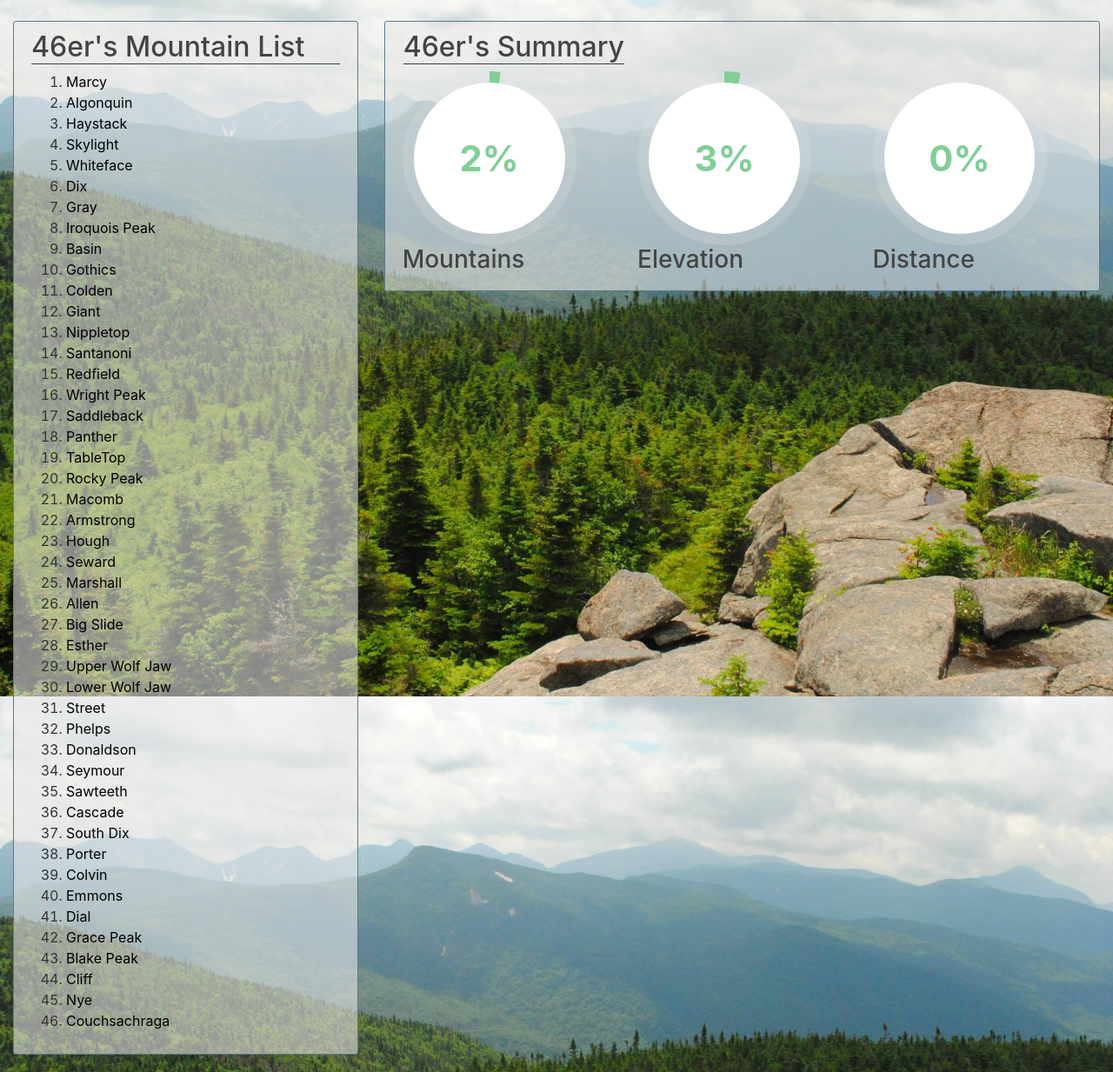
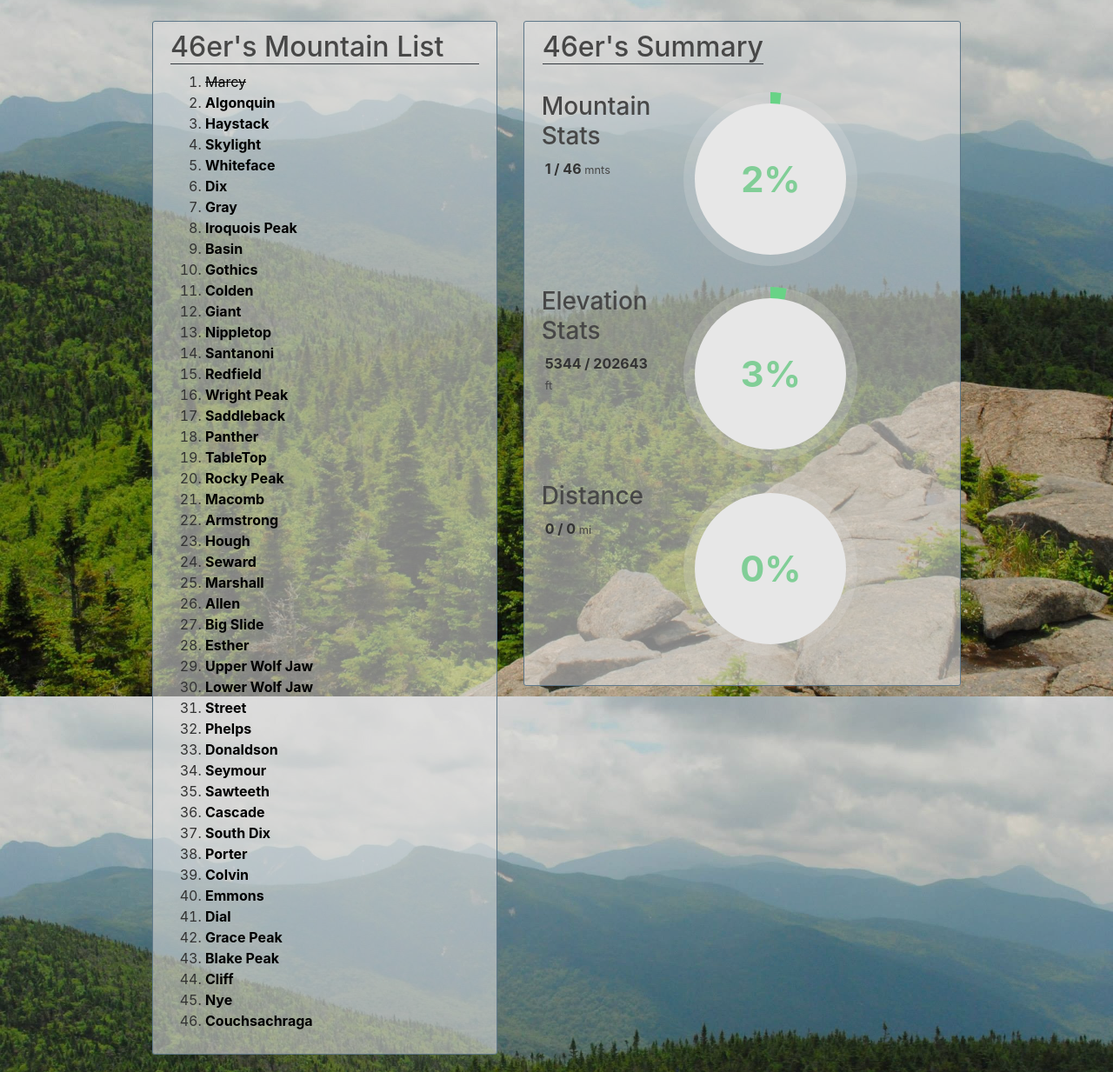
Before and after one commit to Cryoexn/HikeChallenges, a Django app: a page that uses mysite/challenges/templates/challenges/base.html in a window 1280 px wide. Shown: the part 56-1289 px from the top of the page at 87% size. Run offline with Django 3.2, Linux system fonts and the light colour scheme; a user stored in the database is signed in; data comes from the database, SQL or seed files in the repository; both versions use the stored data as it was after the commit; some libraries are stand-ins or nearby versions.

Commit message:
Formatted piecharts and mountain list.

```diff
--- a/mysite/challenges/static/challenges/main.css
+++ b/mysite/challenges/static/challenges/main.css
@@ -39,8 +39,12 @@
     color: #000000;
   }
 
+  .text-muted-slight {
+    color: rgb(71, 71, 71);
+  }
+
   .content-section {
-    background: #e9e9e98f;
+    background: #e0e0e091;
     padding: 10px 20px;
     border: 1px solid #5f788a;
     border-radius: 3px;
@@ -48,7 +52,7 @@
   }
 
   .content-section-light {
-    background: #fffafa46;
+    background: #fffafa9f;
     padding: 10px 20px;
     border: 1px solid #5f788a;
     border-radius: 3px;
@@ -130,3 +134,73 @@
   .bg-day-inner {
     background-color:#3688a3dc;
   }
+
+  .progress-pie-chart {
+    width:200px;
+    height: 200px;
+    border-radius: 50%;
+    background-color: #e5e5e538;
+    position: relative;
+}
+
+.progress-pie-chart.gt-50 {
+    background-color: #81CE97;
+}
+
+.ppc-progress {
+    content: "";
+    position: absolute;
+    border-radius: 50%;
+    left: calc(50% - 100px);
+    top: calc(50% - 100px);
+    width: 200px;
+    height: 200px;
+    clip: rect(0, 200px, 200px, 100px);
+}
+
+.ppc-progress .ppc-progress-fill {
+    content: "";
+    position: absolute;
+    border-radius: 50%;
+    left: calc(50% - 100px);
+    top: calc(50% - 100px);
+    width: 200px;
+    height: 200px;
+    clip: rect(0, 100px, 200px, 0);
+    background: #68d386;
+    transform: rotate(60deg);
+}
+
+.gt-50 .ppc-progress {
+    clip: rect(0, 100px, 200px, 0);
+}
+
+.gt-50 .ppc-progress .ppc-progress-fill {
+    clip: rect(0, 200px, 200px, 100px);
+    background: #E5E5E5;
+}
+
+.ppc-percents {
+    content: "";
+    position: absolute;
+    border-radius: 50%;
+    left: calc(50% - 173.91304px/2);
+    top: calc(50% - 173.91304px/2);
+    width: 173.91304px;
+    height: 173.91304px;
+    background: rgb(231, 231, 231);
+    text-align: center;
+    display: table;
+}
+
+.ppc-percents span {
+    display: block;
+    font-size: 2.6em;
+    font-weight: bold;
+    color: #81CE97;
+}
+
+.pcc-percents-wrapper {
+    display: table-cell;
+    vertical-align: middle;
+}
--- a/mysite/challenges/static/challenges/pie-chart.js
+++ b/mysite/challenges/static/challenges/pie-chart.js
@@ -2,7 +2,7 @@
 $(document).ready(function() {
     var mnt_progressbar = $('#progress_bar_mnt');
     mnt_max = mnt_progressbar.attr('max');
-    mnt_time = (1000 / mnt_max) * 2;
+    mnt_time = (1000 / mnt_max) * 8;
     mnt_value = mnt_progressbar.val();
     mnt_current_pct = mnt_progressbar.val();
 
@@ -33,7 +33,7 @@ $(document).ready(function() {
 $(document).ready(function() {
     var elv_progressbar = $('#progress_bar_elv');
     elv_max = elv_progressbar.attr('max');
-    elv_time = (1000 / elv_max) * 2;
+    elv_time = (1000 / elv_max) * 6;
     elv_value = elv_progressbar.val();
     elv_current_pct = elv_progressbar.val();
 
@@ -64,7 +64,7 @@ $(document).ready(function() {
 $(document).ready(function() {
     var dist_progressbar = $('#progress_bar_dist');
     dist_max = dist_progressbar.attr('max');
-    dist_time = (1000 / dist_max) * 2;
+    dist_time = (1000 / dist_max) * 4;
     dist_value = dist_progressbar.val();
     dist_current_pct = dist_progressbar.val();
 
--- a/mysite/challenges/templates/challenges/base.html
+++ b/mysite/challenges/templates/challenges/base.html
@@ -17,9 +17,11 @@
     <link rel="stylesheet" href="https://maxcdn.bootstrapcdn.com/bootstrap/4.0.0/css/bootstrap.min.css" integrity="sha384-Gn5384xqQ1aoWXA+058RXPxPg6fy4IWvTNh0E263XmFcJlSAwiGgFAW/dAiS6JXm" crossorigin="anonymous">
     <link rel="stylesheet" type="text/css" href="{% static 'challenges/main.css' %}">
 
-    <style type="text/css">
+    <title>Hike Challenges</title>
+
+    <style>
       .background-img {
-        background-image: url("{% static 'challenges/images/mnt.jpg' %}");
+        background: linear-gradient( rgba(0, 0, 0, 0.15), rgba(0, 0, 0, 0.15) ), url("{% static 'challenges/images/mnt.jpg' %}");
         background-repeat: no-repeat;
         background-size: cover;
         background-position: center;
@@ -27,8 +29,6 @@
         background-attachment: fixed;
       }
     </style>
-
-    <title>Hike Challenges</title>
 
   </head>
 
--- a/mysite/challenges/templates/challenges/challenge_detail.html
+++ b/mysite/challenges/templates/challenges/challenge_detail.html
@@ -3,91 +3,19 @@
 
 <script type="text/javascript" src="/static/challenges/pie-chart.js"></script>
 
-<style>
-  .progress-pie-chart {
-    width:200px;
-    height: 200px;
-    border-radius: 50%;
-    background-color: #e5e5e538;
-    position: relative;
-}
-
-.progress-pie-chart.gt-50 {
-    background-color: #81CE97;
-}
-
-.ppc-progress {
-    content: "";
-    position: absolute;
-    border-radius: 50%;
-    left: calc(50% - 100px);
-    top: calc(50% - 100px);
-    width: 200px;
-    height: 200px;
-    clip: rect(0, 200px, 200px, 100px);
-}
-
-.ppc-progress .ppc-progress-fill {
-    content: "";
-    position: absolute;
-    border-radius: 50%;
-    left: calc(50% - 100px);
-    top: calc(50% - 100px);
-    width: 200px;
-    height: 200px;
-    clip: rect(0, 100px, 200px, 0);
-    background: #81CE97;
-    transform: rotate(60deg);
-}
-
-.gt-50 .ppc-progress {
-    clip: rect(0, 100px, 200px, 0);
-}
-
-.gt-50 .ppc-progress .ppc-progress-fill {
-    clip: rect(0, 200px, 200px, 100px);
-    background: #E5E5E5;
-}
-
-.ppc-percents {
-    content: "";
-    position: absolute;
-    border-radius: 50%;
-    left: calc(50% - 173.91304px/2);
-    top: calc(50% - 173.91304px/2);
-    width: 173.91304px;
-    height: 173.91304px;
-    background: #fff;
-    text-align: center;
-    display: table;
-}
-
-.ppc-percents span {
-    display: block;
-    font-size: 2.6em;
-    font-weight: bold;
-    color: #81CE97;
-}
-
-.pcc-percents-wrapper {
-    display: table-cell;
-    vertical-align: middle;
-}
-
-.progress-pie-chart-mnt, .progress-pie-chart-elv, .progress-pie-chart-dist {
-    margin: 50px auto 0;
-}
-</style>
-
 <div class="row justify-content-center">
   <div class="col-md-12 col-lg-4">
     <div class="content-section">
       {% if mountains_list %}
-        <h2 class="border-bottom border-dark">{{ challenge_name }} Mountain List</h2>
+        <h2 class="text-muted-slight border-bottom border-dark">{{ challenge_name }} Mountain List</h2>
         <ol>
           {% for mountain in mountains_list %}
             <li>
-              <a class="a-color" href="{% url 'detail_mnt' challenge_name mountain.mnt_name %}">{{ mountain.mnt_name }}</a>
+              {% if mountain in completed_mountains %}
+                <a class="a-color" href="{% url 'detail_mnt' challenge_name mountain.mnt_name %}"><del>{{ mountain.mnt_name }}</del></a>
+              {% else %}
+                <a class="a-color font-weight-bold" href="{% url 'detail_mnt' challenge_name mountain.mnt_name %}">{{ mountain.mnt_name }}</a>
+              {% endif %}
             </li>
           {% endfor %}
         </ol>
@@ -96,14 +24,20 @@
       {% endif %}
     </div>
   </div>
-  <div class="col-md-12 col-lg-8">
+  <div class="col-md-12 col-lg-5">
     <div class="content-section">
       <div class="row pl-3">
-        <h2 class="border-bottom border-dark">{{ challenge_name }} Summary</h2>
+        <h2 class="border-bottom border-dark text-muted-slight">{{ challenge_name }} Summary</h2>
       </div>
       {% if user.is_authenticated %}
-        <div class="row justify-content-center">
-          <div class="col-4">
+          <div class="row">
+            <div class="col-4 pt-4">
+              <h3 class="text-muted-slight">Mountain Stats</h3>
+              <p class="font-weight-bold pl-1">
+                {{ mountain_frac }} <small class="text-muted-slight">mnts</small>
+              </p>
+            </div>
+            <div class="col-4 my-auto pt-4">
               <div id="mnt-chart" class="progress-pie-chart" data-percent="0">
                 <div class="ppc-progress">
                   <div id="mnt-fill" class="ppc-progress-fill"></div>
@@ -115,10 +49,16 @@
                 </div>
               </div>
               <progress style="display: none" id="progress_bar_mnt" value="{{ mountain_pct }}" max="100"></progress>
-            <h3>Mountains</h3>
             </div>
-
-          <div class="col-4">
+          </div>
+          <div class="row">
+            <div class="col-4 pt-4">
+              <h3 class="text-muted-slight">Elevation Stats</h3>
+              <p class="font-weight-bold pl-1">
+                {{ elevation_frac }} <small class="text-muted-slight">ft</small>
+              </p>
+            </div>
+            <div class="col-4 my-auto pt-4">
               <div id="elv-chart" class="progress-pie-chart" data-percent="0">
                 <div class="ppc-progress">
                   <div id="elv-fill" class="ppc-progress-fill"></div>
@@ -130,9 +70,16 @@
                 </div>
               </div>
               <progress style="display: none" id="progress_bar_elv" value="{{ elevation_pct }}" max="100"></progress>
-            <h3>Elevation</h3>
             </div>
-          <div class="col-4">
+          </div>
+          <div class="row">
+            <div class="col-4 pt-4 pb-4">
+              <h3 class="text-muted-slight">Distance</h3>
+              <p class="font-weight-bold pl-1">
+                {{ distance_frac }} <small class="text-muted-slight">mi</small>
+              </p>
+            </div>
+            <div class="col-4 my-auto pt-4 pb-4">
               <div id="dist-chart" class="progress-pie-chart" data-percent="0">
                 <div class="ppc-progress">
                   <div id="dist-fill" class="ppc-progress-fill"></div>
@@ -144,7 +91,6 @@
                 </div>
               </div>
               <progress style="display: none" id="progress_bar_dist" value="{{ distance_pct }}" max="100"></progress>
-            <h3>Distance</h3>
             </div>
           </div>
       {% else %}
--- a/mysite/challenges/views.py
+++ b/mysite/challenges/views.py
@@ -30,13 +30,8 @@ def challenge_detail_view(request, challenge_name):
     except ObjectDoesNotExist:
         raise Http404(challenge_name + " Challenge does not exist.")
 
+    # Set initial values.
     ach_list = None
-
-    # Check if the user is authenticated.
-    # if the user is authenticated give details about the challenge.
-    # if the user is not authenticated send no details.
-    if request.user.is_authenticated:
-        ach_list = Achievement.objects.filter(user=request.user)
 
     mnt_count = 0
     elv_count = 0
@@ -46,45 +41,60 @@ def challenge_detail_view(request, challenge_name):
     total_elv  = 0
     total_dist  = 0
 
-    if ach_list:
-        for ach in ach_list:
-            if ach.mnt_completed:
-                for mountain in mountain_list:
-                    total_elv += mountain.elevation
-                    total_dist += mountain.distance
-                    if ach.mnt_completed.mnt_name == mountain.mnt_name:
-                        mnt_count += 1
-                        elv_count += mountain.elevation
-                        dist_count += mountain.distance
-
-        if len(mountain_list) > 0:
-            mnt_progress_pct = round((mnt_count / len(mountain_list)) * 100)
-        else:
-            mnt_progress_pct = 0
-
-        if total_elv > 0:
-            elv_progress_pct = round((elv_count / total_elv) * 100)
-        else:
-            elv_progress_pct = 0
-
-        if total_dist > 0:
-            dist_progress_pct = round((dist_count / total_dist) * 100)
-        else:
-            dist_progress_pct = 0
-
-    if not request.user.is_authenticated:
-        messages.warning(request, 'You need to be logged in to view mountain details. You will be redirected to login page.')
-
     context = {
-        'mountain_pct' : mnt_progress_pct,
-        'mountain_frac': f"{mnt_progress_pct} / {total_mnts}",
-        'elevation_pct' : elv_progress_pct,
-        'elevation_frac': f"{elv_count} / {total_elv}",
-        'distance_pct' : dist_progress_pct,
-        'distance_frac' : f"{dist_count} / {total_dist}",
         'challenge_name' : challenge_name,
         'mountains_list' : mountain_list,
     }
+
+    # Check if the user is authenticated.
+    # if the user is authenticated give details about the challenge.
+    # if the user is not authenticated send no details.
+    if request.user.is_authenticated:
+        ach_list = Achievement.objects.filter(user=request.user)
+        completed_mountains = []
+        if ach_list:
+            for ach in ach_list:
+                if ach.mnt_completed:
+                    for mountain in mountain_list:
+                        total_elv += mountain.elevation
+                        total_dist += mountain.distance
+                        if ach.mnt_completed.mnt_name == mountain.mnt_name:
+                            completed_mountains.append(ach.mnt_completed)
+                            mnt_count += 1
+                            elv_count += mountain.elevation
+                            dist_count += mountain.distance
+
+            if len(mountain_list) > 0:
+                mnt_progress_pct = round((mnt_count / len(mountain_list)) * 100)
+            else:
+                mnt_progress_pct = 0
+
+            if total_elv > 0:
+                elv_progress_pct = round((elv_count / total_elv) * 100)
+            else:
+                elv_progress_pct = 0
+
+            if total_dist > 0:
+                dist_progress_pct = round((dist_count / total_dist) * 100)
+            else:
+                dist_progress_pct = 0
+
+            if total_elv != 0 and total_mnts != 0:
+                context = {
+                    'mountain_pct' : mnt_progress_pct,
+                    'mountain_frac': f"{mnt_count} / {total_mnts}",
+                    'elevation_pct' : elv_progress_pct,
+                    'elevation_frac': f"{elv_count} / {total_elv}",
+                    'distance_pct' : dist_progress_pct,
+                    'distance_frac' : f"{dist_count} / {total_dist}",
+                    'challenge_name' : challenge_name,
+                    'mountains_list' : mountain_list,
+                    'completed_mountains': completed_mountains,
+                }
+    else:
+        messages.warning(request, 'You need to be logged in to view mountain details. You will be redirected to login page.')
+
+
 
     return render(request, 'challenges/challenge_detail.html', context)
 
```
Also changed, not shown: mysite/db.sqlite3. Lines whose indentation alone changed are shown as unchanged.
